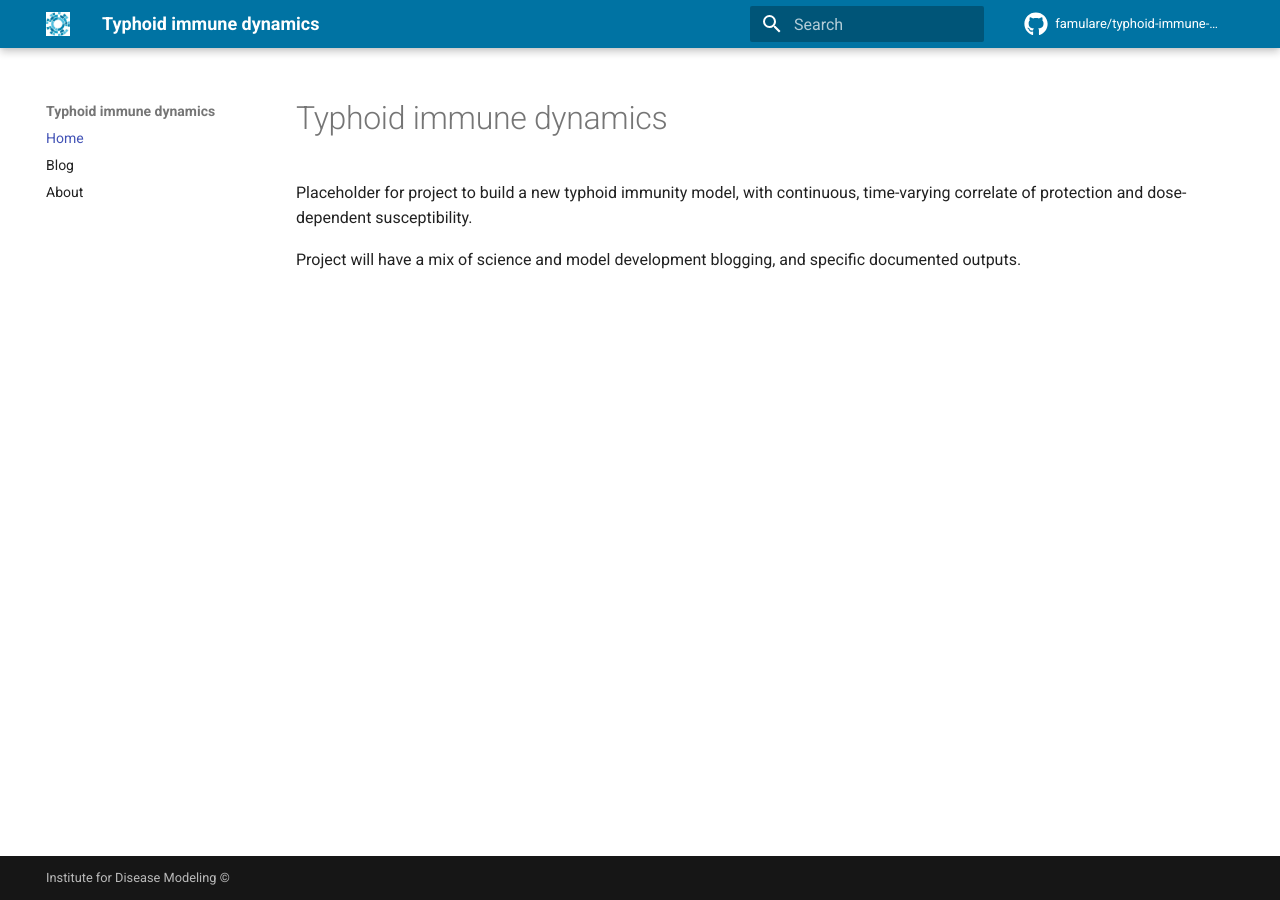
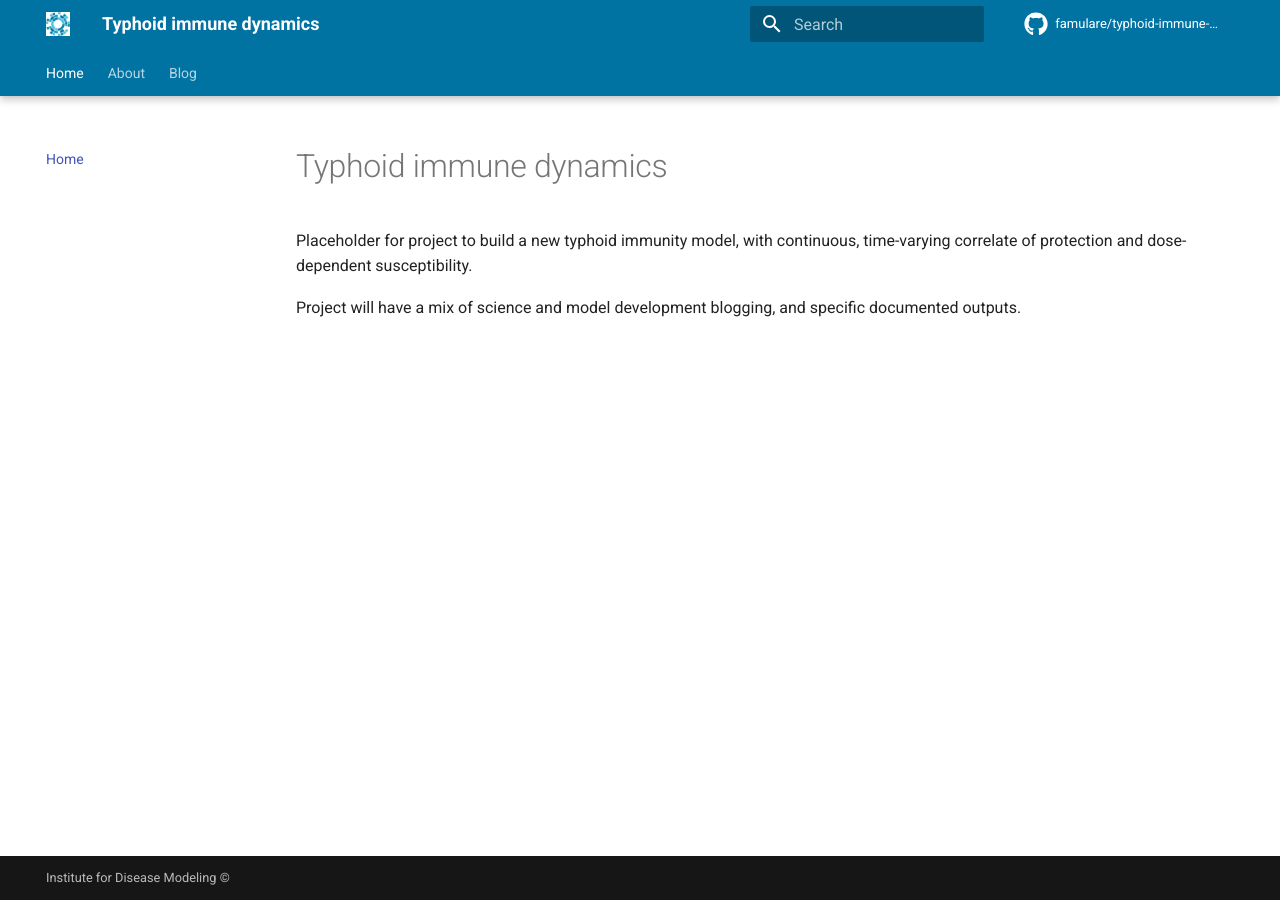
Before and after one commit to famulare/typhoid-immune-dynamics, an MkDocs documentation site: the page built from docs/index.md, in a window 1280 px wide. Built offline with MkDocs 1.6.1 and Material for MkDocs 9.7.7, drawn with Linux system fonts in a browser that asks for light colours; comment, search, counter and statistics services are not loaded.

```diff
--- a/mkdocs.yml
+++ b/mkdocs.yml
@@ -8,8 +8,9 @@ extra_css:
 
 nav:
   - Home: index.md
-  - Blog: blog/index.md
   - About: about.md
+  - Blog:
+      - blog/index.md
 
 plugins:
   - blog:
@@ -36,6 +37,8 @@ theme:
   - navigation.instant
   - navigation.sections
   - navigation.path
+  - navigation.tabs
+  - navigation.tabs.sticky
   - toc.integrate
   - navigation.top
   - search.suggest
```
Also changed, not shown: docs/blog/posts/hello-world.md (+1 -1 lines).
